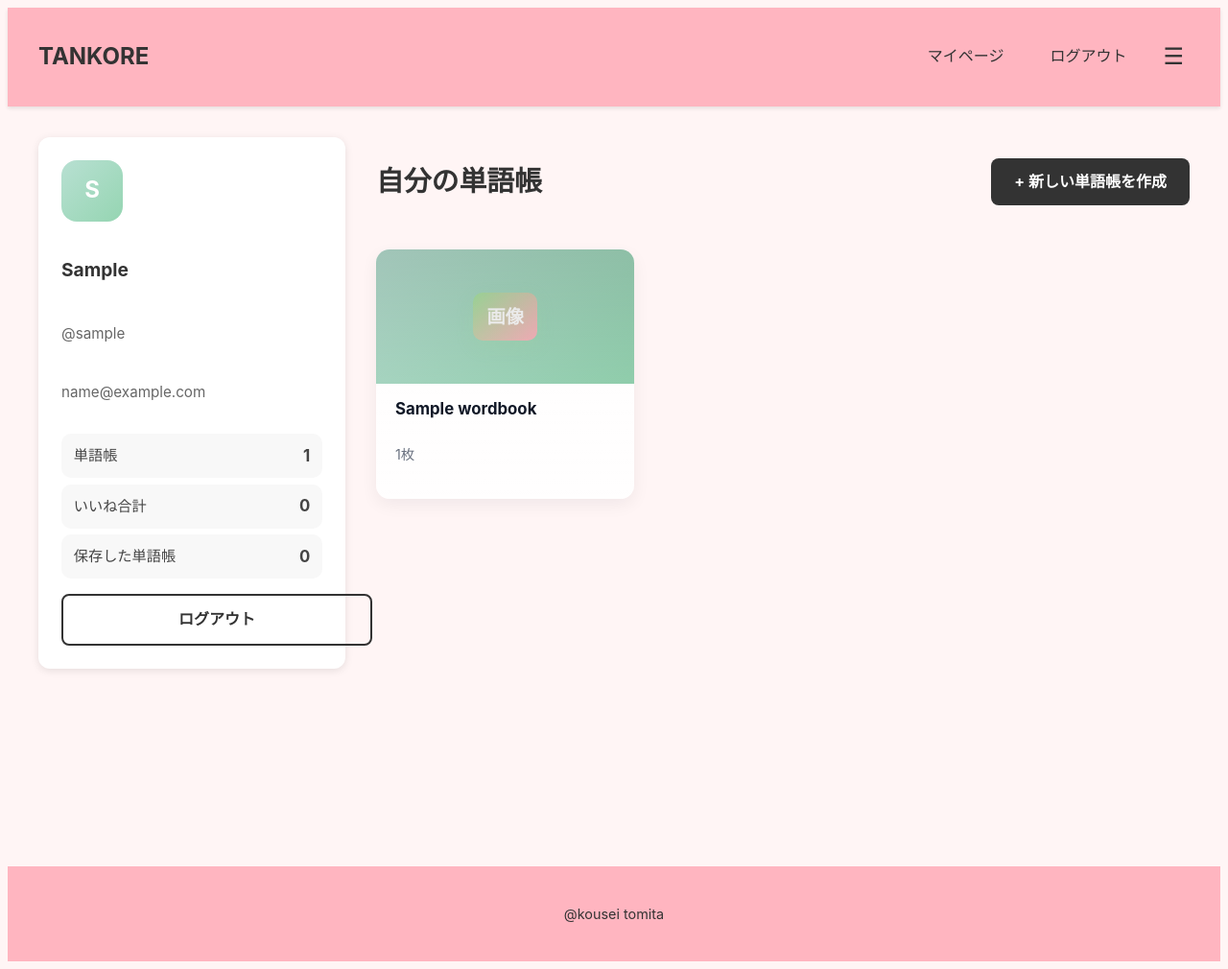
After one commit to kousei2071/my-django, a Django app: page /mypage/ in a window 1280 px wide. The commit adds this page. Shown: the whole page at 96% size. Run offline with Django 5.2, Linux system fonts and the light colour scheme; a user stored in the database is signed in; tables that the repository leaves empty hold one stand-in row (values such as "Sample post").

Commit message:
マイページ機能の追加とスタイルの改善 - マイページ用のビューとテンプレートを追加 - ユーザーの単語帳情報を表示するレイアウトを実装 - スタイルシートにマイページ用のスタイルを追加 - URL設定を更新し、マイページへのルーティングを追加

```diff
--- a/home/static/home/css/style.css
+++ b/home/static/home/css/style.css
@@ -283,6 +283,99 @@ body {
     margin-bottom: 3rem;
 }
 
+/* マイページレイアウト */
+.mypage-layout {
+    display: grid;
+    grid-template-columns: 320px 1fr;
+    gap: 2rem;
+    align-items: start;
+}
+
+.account-card {
+    background: #fff;
+    border-radius: 12px;
+    padding: 1.5rem;
+    box-shadow: 0 2px 8px rgba(0,0,0,0.1);
+    display: flex;
+    flex-direction: column;
+    gap: 1rem;
+    align-items: flex-start;
+    position: sticky;
+    top: 1.5rem;
+}
+
+.account-avatar {
+    width: 64px;
+    height: 64px;
+    border-radius: 16px;
+    background: linear-gradient(135deg, #B8E0D2 0%, #95D5B2 100%);
+    color: #fff;
+    display: flex;
+    align-items: center;
+    justify-content: center;
+    font-size: 1.5rem;
+    font-weight: bold;
+}
+
+.account-meta {
+    display: flex;
+    flex-direction: column;
+    gap: 0.35rem;
+}
+
+.account-name {
+    font-size: 1.2rem;
+    font-weight: bold;
+}
+
+.account-email {
+    color: #666;
+    font-size: 0.95rem;
+}
+
+.account-stats {
+    display: flex;
+    gap: 0.75rem;
+    font-size: 0.95rem;
+    color: #444;
+}
+
+.stat-item strong {
+    margin-right: 0.35rem;
+}
+
+.account-stats-vertical {
+    width: 100%;
+    display: flex;
+    flex-direction: column;
+    gap: 0.4rem;
+    font-size: 0.95rem;
+    color: #444;
+}
+
+.stat-line {
+    display: flex;
+    justify-content: space-between;
+    align-items: center;
+    padding: 0.6rem 0.8rem;
+    background: #f8f8f8;
+    border-radius: 10px;
+}
+
+.stat-line strong {
+    font-size: 1.05rem;
+}
+
+@media (max-width: 900px) {
+    .mypage-layout {
+        grid-template-columns: 1fr;
+    }
+
+    .account-card {
+        position: static;
+    }
+}
+
 .section-header {
     display: flex;
     justify-content: space-between;
@@ -563,3 +656,108 @@ body {
     font-size: 0.9rem;
     margin-top: 0.25rem;
 }
+
+/* ===== マイページ: 単語帳カードをポップで見やすく ===== */
+.wordbook-grid {
+    display: grid;
+    grid-template-columns: repeat(auto-fill, minmax(220px, 1fr));
+    gap: 1.25rem;
+}
+
+.wordbook-card {
+    background: linear-gradient(180deg, rgba(255,255,255,0.95) 0%, rgba(255,255,255,0.85) 100%);
+    border-radius: 14px;
+    overflow: hidden;
+    position: relative;
+    text-decoration: none;
+    color: inherit;
+    display: flex;
+    flex-direction: column;
+    min-height: 260px;
+    transition: transform 0.36s cubic-bezier(.2,.9,.2,1), box-shadow 0.36s;
+    box-shadow: 0 6px 18px rgba(16,24,40,0.06);
+    transform-origin: center bottom;
+    will-change: transform;
+    animation: cardFadeIn 360ms ease both;
+}
+
+.wordbook-card:hover,
+.wordbook-card:focus {
+    transform: translateY(-10px) scale(1.02);
+    box-shadow: 0 18px 40px rgba(16,24,40,0.12);
+    z-index: 2;
+}
+
+.wordbook-image {
+    height: 140px;
+    background-size: cover;
+    background-position: center;
+    display: flex;
+    align-items: center;
+    justify-content: center;
+    position: relative;
+}
+
+.wordbook-image::after {
+    content: '';
+    position: absolute;
+    inset: 0;
+    background: linear-gradient(180deg, rgba(0,0,0,0.12), rgba(0,0,0,0.04));
+    pointer-events: none;
+}
+
+.image-placeholder {
+    color: #fff;
+    font-weight: 700;
+    background: linear-gradient(135deg, #A8E6A3, #FFB5C0);
+    padding: 0.6rem 0.9rem;
+    border-radius: 10px;
+    box-shadow: 0 6px 18px rgba(168,230,163,0.18);
+}
+
+.wordbook-info {
+    padding: 1rem 1.25rem;
+    display: flex;
+    flex-direction: column;
+    gap: 0.6rem;
+}
+
+.wordbook-info h3 {
+    font-size: 1.05rem;
+    line-height: 1.3;
+    font-weight: 700;
+    color: #111827;
+    margin: 0;
+}
+
+.card-count {
+    font-size: 0.9rem;
+    color: #6b7280;
+}
+
+/* カード上のバッジ（カード数や人気） */
+.wordbook-badge {
+    position: absolute;
+    top: 10px;
+    right: 10px;
+    background: linear-gradient(90deg,#FFB5C0,#FFA6B3);
+    color: #fff;
+    padding: 0.35rem 0.6rem;
+    border-radius: 999px;
+    font-size: 0.75rem;
+    font-weight: 700;
+    box-shadow: 0 6px 14px rgba(255,165,179,0.18);
+}
+
+/* ロード時のポップなアニメーション */
+@keyframes cardFadeIn {
+    from { opacity: 0; transform: translateY(8px) scale(0.995); }
+    to { opacity: 1; transform: translateY(0) scale(1); }
+}
+
+/* 小さい画面での調整 */
+@media (max-width: 640px) {
+    .wordbook-card { min-height: 220px; }
+    .wordbook-image { height: 120px; }
+    .image-placeholder { padding: 0.45rem 0.7rem; }
+}
--- a/home/templates/home/base.html
+++ b/home/templates/home/base.html
@@ -1,21 +1,20 @@
-
+{% load static static_extras %}
 <!DOCTYPE html>
 <html lang="ja">
 <head>
     <meta charset="UTF-8">
     <meta name="viewport" content="width=device-width, initial-scale=1.0">
-    {% load static %}
-    <link rel="stylesheet" href="{% static 'home/css/style.css' %}">
+    <link rel="stylesheet" href="{% static_version 'home/css/style.css' %}">
     <title>{% block title %}TANKORE{% endblock %}</title>
 </head>
 <body>
     <!-- ヘッダー -->
     <header class="header">
         <div class="container">
-            <h1 class="logo">TANKORE</h1>
+            <h1 class="logo"><a href="{% url 'home' %}" style="color: inherit; text-decoration: none;">TANKORE</a></h1>
             <nav class="nav">
                 {% if user.is_authenticated %}
-                    <a href="{% url 'wordbook_list' %}" class="nav-link">マイページ</a>
+                    <a href="{% url 'mypage' %}" class="nav-link">マイページ</a>
                     <a href="{% url 'logout' %}" class="nav-link">ログアウト</a>
                 {% else %}
                     <a href="{% url 'login' %}" class="nav-link">ログイン</a>
@@ -46,6 +45,6 @@
         <p>@kousei tomita</p>
     </footer>
 
-    <script src="{% static 'home/js/main.js' %}"></script>
+    <script src="{% static_version 'home/js/main.js' %}"></script>
 </body>
 </html>
--- /dev/null
+++ b/home/templates/home/mypage.html
@@ -0,0 +1,49 @@
+{% extends 'home/base.html' %}
+
+{% block title %}マイページ - TANKORE{% endblock %}
+
+{% block content %}
+<div class="container">
+    <div class="mypage-layout">
+        <aside class="account-panel">
+            <div class="account-card">
+                <div class="account-avatar">{{ user.username|first|upper }}</div>
+                <div class="account-meta">
+                    <p class="account-name">{{ nickname }}</p>
+                    <p class="account-email">@{{ user.username }}</p>
+                    <p class="account-email">{{ user.email|default:"メール未設定" }}</p>
+                </div>
+                <div class="account-stats-vertical">
+                    <div class="stat-line"><span>単語帳</span><strong>{{ my_wordbooks|length }}</strong></div>
+                    <div class="stat-line"><span>いいね合計</span><strong>{{ likes_total }}</strong></div>
+                    <div class="stat-line"><span>保存した単語帳</span><strong>{{ saved_wordbooks_count }}</strong></div>
+                </div>
+                <a href="{% url 'logout' %}" class="btn btn-outline btn-block">ログアウト</a>
+            </div>
+        </aside>
+
+        <section class="wordbook-section">
+            <div class="section-header">
+                <h2>自分の単語帳</h2>
+                <a href="{% url 'wordbook_create' %}" class="btn btn-primary">+ 新しい単語帳を作成</a>
+            </div>
+
+            <div class="wordbook-grid">
+                {% for wordbook in my_wordbooks %}
+                    <a href="{% url 'wordbook_detail' wordbook.pk %}" class="wordbook-card">
+                        <div class="wordbook-image">
+                            <div class="image-placeholder">画像</div>
+                        </div>
+                        <div class="wordbook-info">
+                            <h3>{{ wordbook.title }}</h3>
+                            <p class="card-count">{{ wordbook.card_count }}枚</p>
+                        </div>
+                    </a>
+                {% empty %}
+                    <p class="empty-message">まだ単語帳がありません。新しい単語帳を作成しましょう！</p>
+                {% endfor %}
+            </div>
+        </section>
+    </div>
+</div>
+{% endblock %}
--- /dev/null
+++ b/home/templatetags/__init__.py
@@ -0,0 +1 @@
+"""Template tag package for home app."""
--- /dev/null
+++ b/home/templatetags/static_extras.py
@@ -0,0 +1,25 @@
+from django import template
+from django.templatetags.static import static
+from django.contrib.staticfiles import finders
+import os
+
+register = template.Library()
+
+
+@register.simple_tag
+def static_version(path):
+    """Return static URL with a version query param based on file mtime.
+
+    Usage in template:
+        {% static_version 'home/css/style.css' %}
+    """
+    url = static(path)
+    try:
+        abs_path = finders.find(path)
+        if abs_path and os.path.exists(abs_path):
+            mtime = int(os.path.getmtime(abs_path))
+            return f"{url}?v={mtime}"
+    except Exception:
+        # If any error, fall back to plain static url
+        pass
+    return url
--- a/home/urls.py
+++ b/home/urls.py
@@ -2,7 +2,8 @@ from django.urls import path
 from . import views
 
 urlpatterns = [
-    path('', views.index, name='home'),
+    path('', views.wordbook_list, name='home'),
+    path('mypage/', views.mypage, name='mypage'),
     path('register/', views.register_view, name='register'),
     path('login/', views.login_view, name='login'),
     path('logout/', views.logout_view, name='logout'),
--- a/home/views.py
+++ b/home/views.py
@@ -5,9 +5,22 @@ from django.contrib.auth.forms import UserCreationForm, AuthenticationForm
 from django.contrib import messages
 from .models import WordBook, WordCard
 
-# トップページ
-def index(request):
-    return render(request, 'home/index.html')
+# マイページ
+@login_required
+def mypage(request):
+    # 自分の単語帳
+    my_wordbooks = WordBook.objects.filter(user=request.user)
+    nickname = request.user.first_name or request.user.username
+    likes_total = 0  # TODO: 単語帳のいいね合計（実装予定）
+    saved_wordbooks_count = 0  # TODO: 保存している単語帳数（実装予定）
+
+    context = {
+        'my_wordbooks': my_wordbooks,
+        'nickname': nickname,
+        'likes_total': likes_total,
+        'saved_wordbooks_count': saved_wordbooks_count,
+    }
+    return render(request, 'home/mypage.html', context)
 
 # ユーザー登録
 def register_view(request):
@@ -17,7 +30,7 @@ def register_view(request):
             user = form.save()
             login(request, user)
             messages.success(request, '会員登録が完了しました!')
-            return redirect('wordbook_list')
+            return redirect('mypage')
     else:
         form = UserCreationForm()
     return render(request, 'home/register.html', {'form': form})
@@ -32,7 +45,7 @@ def login_view(request):
             user = authenticate(username=username, password=password)
             if user is not None:
                 login(request, user)
-                return redirect('wordbook_list')
+                return redirect('mypage')
     else:
         form = AuthenticationForm()
     return render(request, 'home/login.html', {'form': form})
@@ -43,20 +56,15 @@ def logout_view(request):
     messages.success(request, 'ログアウトしました')
     return redirect('home')
 
-# 単語帳一覧
-@login_required
+# ホームページ（単語帳一覧）
 def wordbook_list(request):
-    # 自分の単語帳
-    my_wordbooks = WordBook.objects.filter(user=request.user)
+    # 人気の単語帳（全ユーザーの単語帳から取得）
+    popular_wordbooks = WordBook.objects.all()[:6]
 
-    # 人気の単語帳（全ユーザーの単語帳から取得）
-    popular_wordbooks = WordBook.objects.exclude(user=request.user)[:6]
-
-    # 既存の単語帳（自分以外のユーザーの単語帳）
-    existing_wordbooks = WordBook.objects.exclude(user=request.user)[:6]
+    # 既存の単語帳（全ユーザーの単語帳）
+    existing_wordbooks = WordBook.objects.all()[:6]
 
     context = {
-        'my_wordbooks': my_wordbooks,
         'popular_wordbooks': popular_wordbooks,
         'existing_wordbooks': existing_wordbooks,
     }
```
Also changed, not shown: home/templates/home/wordbook_list.html (+1 -25 lines).
